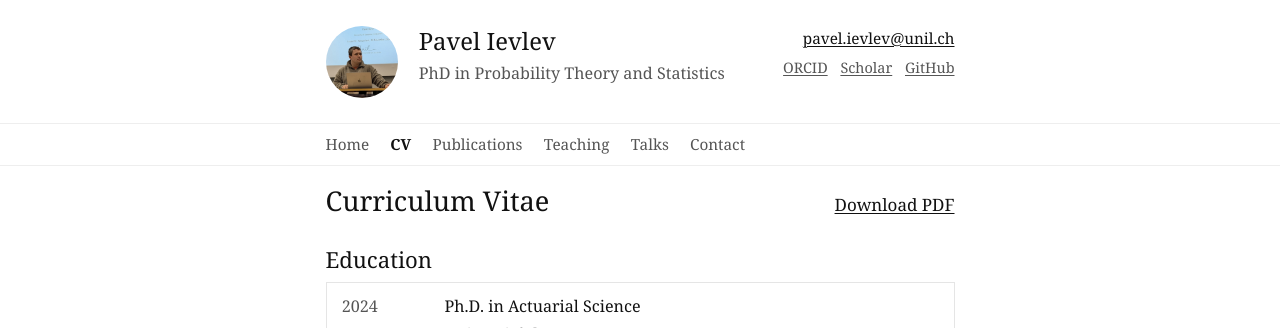
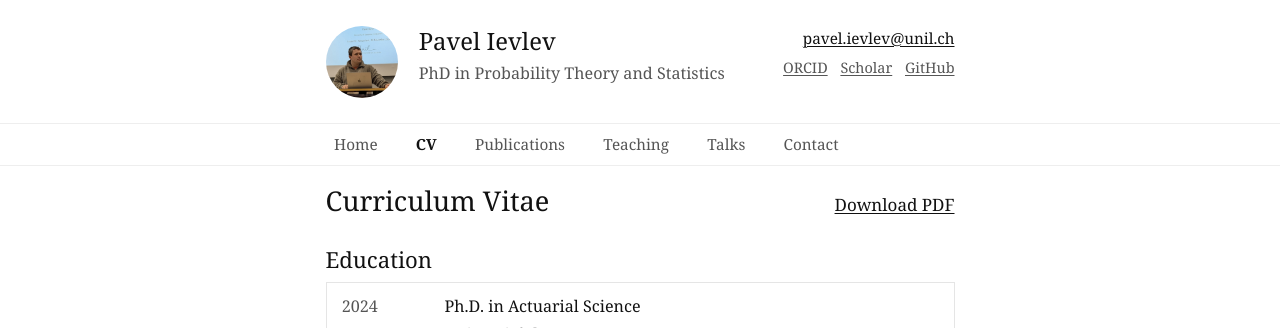
Before and after one commit to ievlevpn/ievlevpn.github.io, a Jekyll site: the page built from vault/_pages/cv.md, in a window 1280 px wide. Shown: the top 328 px of the page. Built offline with Jekyll 4.4.1, drawn with Linux system fonts in a browser that asks for light colours; some web fonts are replaced.

Commit message:
Improve mobile UX and add nav hover effect
- Fix CV mobile layout: stack items vertically
- Add .cv-header class for responsive header
- Make list items fully clickable on touch devices
- Add blue hover background to navigation links

```diff
--- a/assets/css/main.scss
+++ b/assets/css/main.scss
@@ -156,7 +156,13 @@
     font-size: 0.9rem;
     color: var(--text-light);
     text-decoration: none;
-    &:hover { text-decoration: underline; }
+    padding: 0.25rem 0.5rem;
+    border-radius: 3px;
+    transition: background-color 0.15s ease;
+    &:hover {
+      background-color: #f0f5fa;
+      text-decoration: none;
+    }
     &.active {
       color: var(--text);
       font-weight: bold;
@@ -233,6 +239,31 @@
   }
 }
 
+// Make items fully clickable on list pages (touch-friendly)
+.publication-list .publication-item,
+.cv-section .cv-item {
+  position: relative;
+  .title a::after,
+  .position a::after {
+    content: '';
+    position: absolute;
+    top: 0;
+    left: 0;
+    right: 0;
+    bottom: 0;
+  }
+}
+
+// CV header
+.cv-header {
+  display: flex;
+  justify-content: space-between;
+  align-items: baseline;
+  margin-bottom: 0.5rem;
+
+  h1 { margin: 0; }
+}
+
 // CV sections
 .cv-section {
   margin-bottom: 1.5rem;
@@ -280,7 +311,19 @@
 
   .navigation .nav-list { justify-content: center; gap: 1rem; }
 
-  .cv-item { grid-template-columns: 1fr; .dates { order: 2; color: var(--text-light); } .details { order: 1; } }
+  .cv-section .cv-item {
+    display: block;
+    .dates {
+      font-size: 0.85rem;
+      margin-top: 0.25rem;
+    }
+  }
+
+  // Stack CV header on mobile
+  .cv-header {
+    flex-direction: column;
+    gap: 0.5rem;
+  }
 }
 
 
--- a/vault/_pages/cv.md
+++ b/vault/_pages/cv.md
@@ -4,8 +4,8 @@
 permalink: /cv/
 ---
 
-<div style="display: flex; justify-content: space-between; align-items: baseline;">
-<h1 style="margin: 0;">Curriculum Vitae</h1>
+<div class="cv-header">
+<h1>Curriculum Vitae</h1>
 {% if site.academic.cv_pdf_path %}<a href="{{ site.academic.cv_pdf_path | relative_url }}">Download PDF</a>{% endif %}
 </div>
 
```
